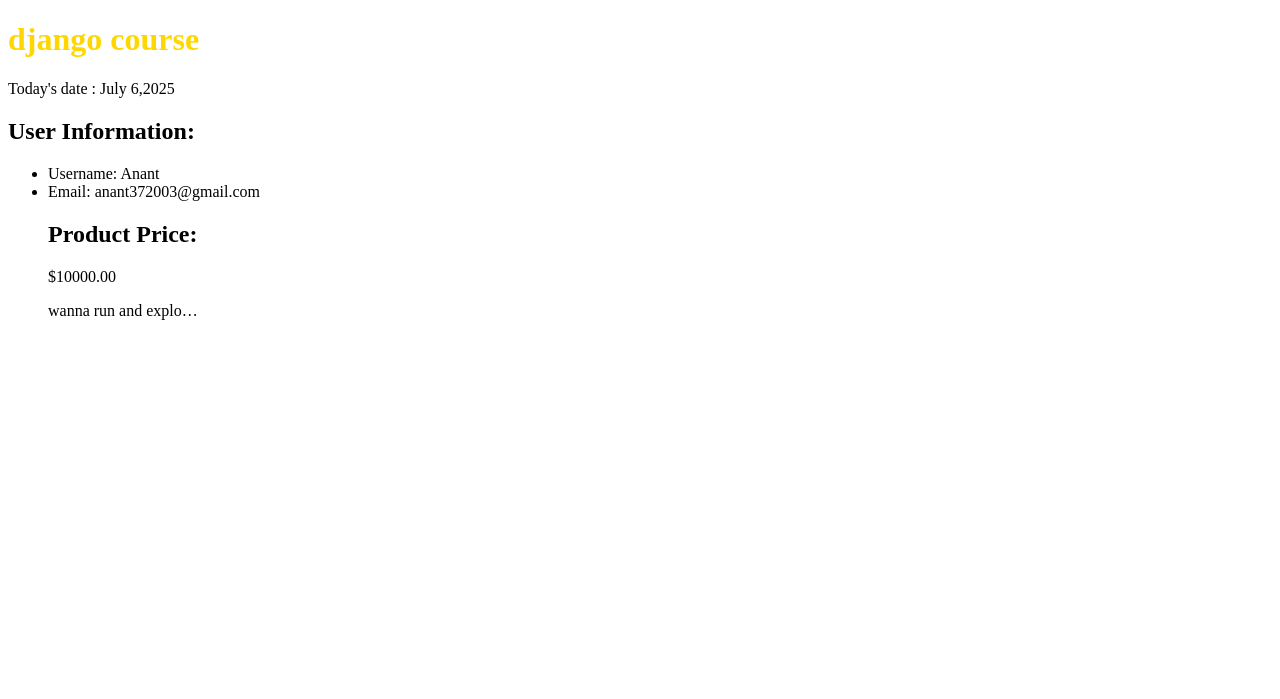
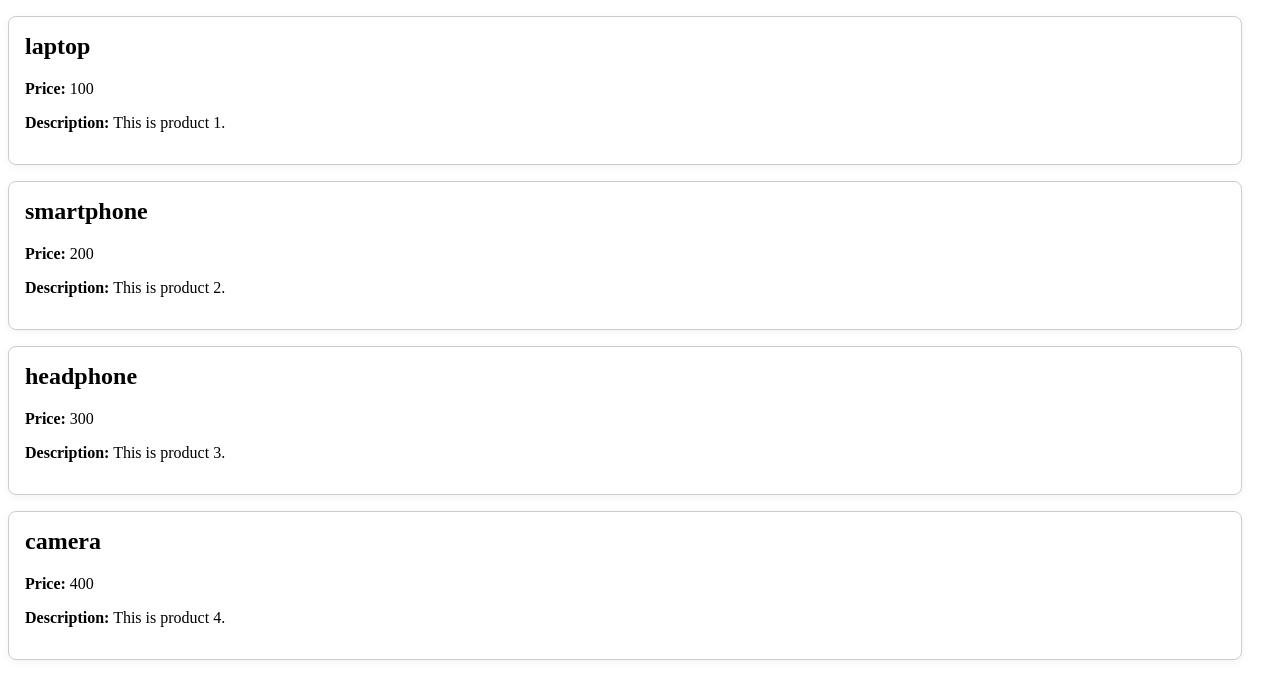
Before and after one commit to Anant-p-sol/company_webpage, a Django app: page / in a window 1280 px wide. Shown: the top 699 px of the page. Run offline with Django 5.2, Linux system fonts and the light colour scheme.

Commit message:
using for loop in HTML of Django templet

```diff
--- a/app/views.py
+++ b/app/views.py
@@ -4,17 +4,15 @@ from datetime import datetime
 
 # Create your views here.
 def index(request):
-    context = {
-        'course_title':'Django Course',
-        'current_date': datetime.now(),
-        'user' : {
-            'name':'Anant',
-            'email': 'anant372003@gmail.com',
+   products = [
+       {"name": "laptop", "price": 100, "description": "This is product 1."},
+       {"name": " smartphone", "price": 200, "description": "This is product 2."},
+       {"name": "headphone ", "price": 300, "description": "This is product 3."},
+       {"name": "camera ", "price": 400, "description": "This is product 4."},
+   ]
 
-        },
-        'product_price':9999.999999,
-        'random_text': 'wanna run and explore your Django database in VS Code like a pro? Say less! I got you covered step-by-step',
+   context = {
+      "products": products,
+   }
 
-    }
-
-    return render(request,"index.html",context)
+   return render(request,"index.html",context)
--- a/static/custom.css
+++ b/static/custom.css
@@ -1,3 +1,8 @@
- h1 {
-            color: gold;
-        }
+.product-box {
+    max-width: 1200px;
+    margin: 0 auto;
+    padding: 24px;
+    background: #fff;
+    border-radius: 8px;
+    box-shadow: 0 2px 8px rgba(0,0,0,0.08);
+}
--- a/templates/index.html
+++ b/templates/index.html
@@ -8,16 +8,12 @@
     <link rel="stylesheet" href="{% static 'custom.css' %}" type="text/css">
 </head>
 <body>
-    <h1>{{ course_title|lower}}</h1>
-    <p>Today's date : {{ current_date | date:"F j,Y" }}</p>
-
-    <h2>User Information:</h2>
-    <ul>
-        <li>Username: {{ user.name }}</li>
-        <li>Email: {{ user.email }}</li>
-
-    <h2>Product Price:</h2>
-    <p>${{ product_price|floatformat:2 }}</p>
-    <p>{{ random_text|truncatechars:20 }}</p>
+    {% for product in products %}
+        <div class="product-box" style="border: 1px solid #ccc; border-radius: 8px; padding: 16px; margin: 16px 0; box-shadow: 0 2px 8px rgba(0,0,0,0.05); background: #fff;">
+            <h2 style="margin-top: 0;">{{ product.name }}</h2>
+            <p><strong>Price:</strong> {{ product.price }}</p>
+            <p><strong>Description:</strong> {{ product.description }}</p>
+        </div>
+    {% endfor %}
 </body>
 </html>
```
